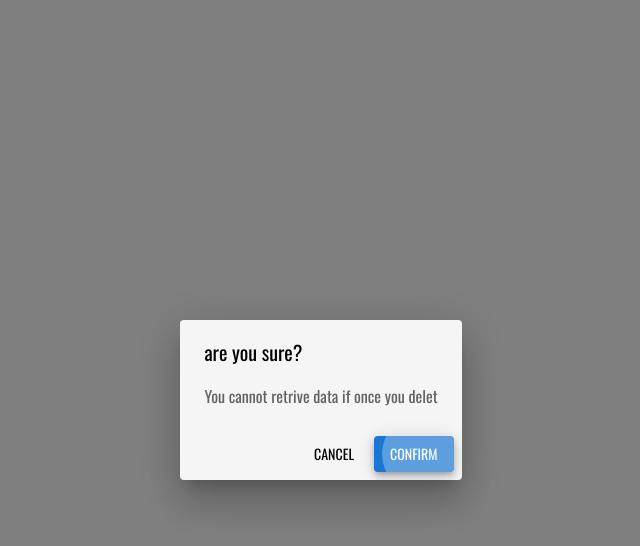
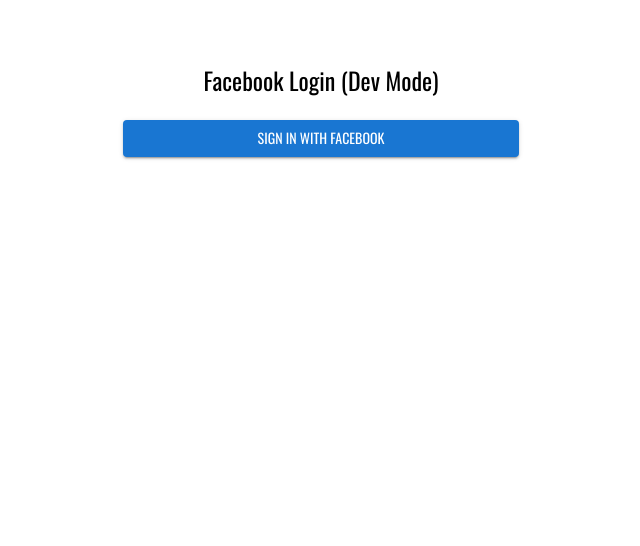
Before and after one commit to Mahadi-rsio/edx, a React (Vite) app: page /test in a window 1280 px wide. Shown: the top 546 px of the page, without its empty margins (319-959 px from the left). Built offline with nearby package versions, Linux system fonts and the light colour scheme.

Commit message:
code updated

```diff
--- a/package.json
+++ b/package.json
@@ -15,11 +15,11 @@
         "@fontsource/oswald": "^5.2.5",
         "@mui/material": "^6.4.7",
         "axios": "^1.8.3",
+        "fb-react-sdk": "^1.0.4",
         "firebase": "^11.4.0",
         "imagekitio-react": "^4.3.0",
         "react": "^19.0.0",
         "react-dom": "^19.0.0",
-        "react-helmet": "^6.1.0",
         "react-icons": "^5.5.0",
         "react-router-dom": "^7.3.0"
     },
--- /dev/null
+++ b/src/components/FacebookLogin.tsx
@@ -0,0 +1,130 @@
+
+
+import { useState } from "react";
+import { Button, Box, Typography, Container, List, ListItem, ListItemText } from "@mui/material";
+import { signInWithPopup, FacebookAuthProvider } from "firebase/auth";
+import { auth } from "./../ts/app";
+
+function Login() {
+  const [error, setError] = useState(null);
+  const [user, setUser] = useState(null);
+  const [pages, setPages] = useState([]);
+  const [permissions, setPermissions] = useState([]);
+
+  const handleFacebookLogin = async () => {
+    const provider = new FacebookAuthProvider();
+    // Add pages_show_list scope (only works for app role users in Dev Mode)
+    //provider.addScope("pages_show_list");
+
+    try {
+      const result = await signInWithPopup(auth, provider);
+      const user = result.user;
+      setUser(user);
+      console.log("Logged in with Facebook:", user);
+
+      // Get access token
+      const credential = FacebookAuthProvider.credentialFromResult(result);
+      const accessToken = credential.accessToken;
+      console.log("Access Token:", accessToken);
+
+      // Check granted permissions
+      const permsResponse = await fetch(
+        `https://graph.facebook.com/me/permissions?access_token=${accessToken}`
+      );
+      const permsData = await permsResponse.json();
+      setPermissions(permsData.data);
+      console.log("Granted Permissions:", permsData.data);
+
+      // Fetch Pages (only works if pages_show_list is granted)
+      const pagesResponse = await fetch(
+        `https://graph.facebook.com/me/accounts?access_token=${accessToken}`
+      );
+      const pagesData = await pagesResponse.json();
+
+      if (pagesData.error) {
+        throw new Error(pagesData.error.message);
+      }
+
+      setPages(pagesData.data || []);
+      console.log("Facebook Pages:", pagesData.data);
+    } catch (err) {
+      setError(err.message);
+    }
+  };
+
+  return (
+    <Container maxWidth="xs">
+      <Box
+        sx={{
+          marginTop: 8,
+          display: "flex",
+          flexDirection: "column",
+          alignItems: "center",
+        }}
+      >
+        <Typography component="h1" variant="h5">
+          Facebook Login (Dev Mode)
+        </Typography>
+        {user ? (
+          <Box sx={{ mt: 2, textAlign: "center" }}>
+            <Typography variant="h6">Welcome, {user.displayName}!</Typography>
+            <Typography variant="body2">Email: {user.email}</Typography>
+
+            {/* Display Permissions */}
+            <Box sx={{ mt: 3 }}>
+              <Typography variant="h6">Granted Permissions:</Typography>
+              <List>
+                {permissions.map((perm) => (
+                  <ListItem key={perm.permission}>
+                    <ListItemText
+                      primary={perm.permission}
+                      secondary={`Status: ${perm.status}`}
+                    />
+                  </ListItem>
+                ))}
+              </List>
+            </Box>
+
+            {/* Display Pages */}
+            {pages.length > 0 ? (
+              <Box sx={{ mt: 3 }}>
+                <Typography variant="h6">Your Facebook Pages:</Typography>
+                <List>
+                  {pages.map((page) => (
+                    <ListItem key={page.id}>
+                      <ListItemText
+                        primary={page.name}
+                        secondary={`ID: ${page.id}`}
+                      />
+                    </ListItem>
+                  ))}
+                </List>
+              </Box>
+            ) : (
+              <Typography variant="body2" sx={{ mt: 2 }}>
+                No Pages found. Ensure you manage Pages and have granted pages_show_list.
+              </Typography>
+            )}
+          </Box>
+        ) : (
+          <Button
+            variant="contained"
+            color="primary"
+            onClick={handleFacebookLogin}
+            sx={{ mt: 3, mb: 2 }}
+            fullWidth
+          >
+            Sign In with Facebook
+          </Button>
+        )}
+        {error && (
+          <Typography color="error" variant="body2" sx={{ mt: 2 }}>
+            {error}
+          </Typography>
+        )}
+      </Box>
+    </Container>
+  );
+}
+
+export default Login;
--- a/src/components/Test.tsx
+++ b/src/components/Test.tsx
@@ -1,13 +1,8 @@
-import ConfirmationModal from './Modal';
+import FacebookLoginButton from "./FacebookLogin";
+
 
 export default function Test() {
     return (
-        <ConfirmationModal
-            title={'are you sure?'}
-            description={'You cannot retrive data if once you delet'}
-            onCancel={() => alert('hahah')}
-            onConfirm={() => alert('ghsdgah')}
-            open={true}
-        />
-    );
+        <FacebookLoginButton/>
+   );
 }
```
Also changed, not shown: 1 other file (tests, documents, lock files or other folders).
